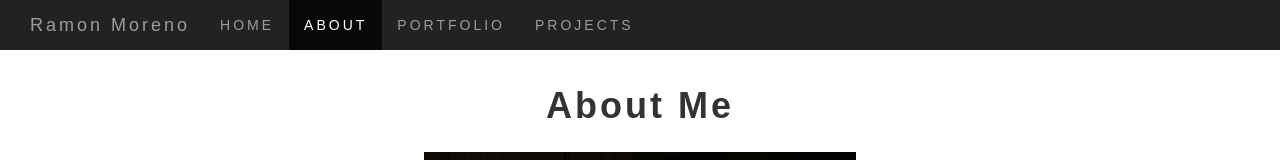
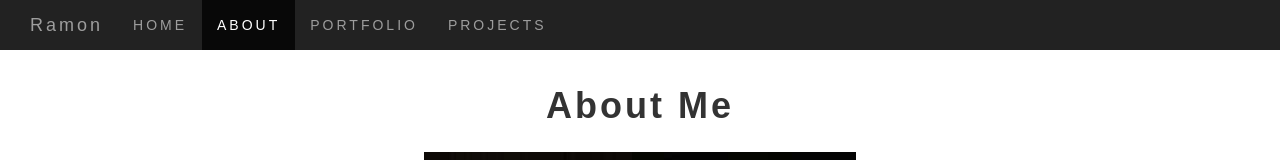
Before and after one commit to ramonMoreno1812/webStie, a plain HTML site: page rmoreno_aboutMe.html in a window 1280 px wide. Shown: the top 160 px of the page. Drawn offline with nearby package versions, Linux system fonts and the light colour scheme.

Commit message:
new Update

```diff
--- a/rmoreno_aboutMe.html
+++ b/rmoreno_aboutMe.html
@@ -30,7 +30,7 @@
                     <span class="icon-bar"></span>
                     <span class="icon-bar"></span>
                 </button>
-            <a class="navbar-brand" href="index.html">Ramon Moreno</a>
+            <a class="navbar-brand" href="index.html">Ramon</a>
         </div>
         <div class="collapse navbar-collapse" id="myNavbar">
             <ul class="nav navbar-nav">
```
Also changed, not shown: rmoreno_Projects.html (+2 -2 lines).
